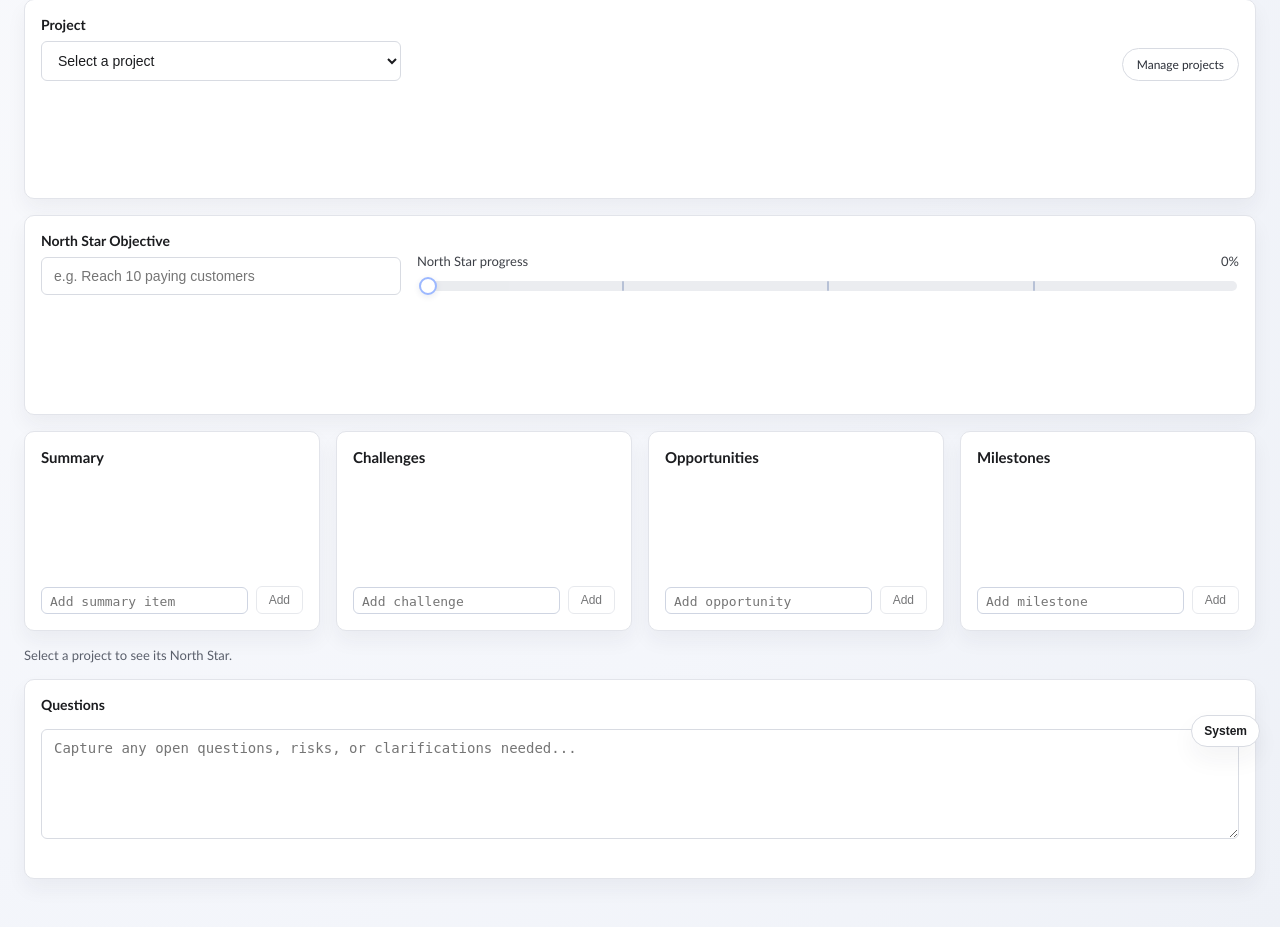
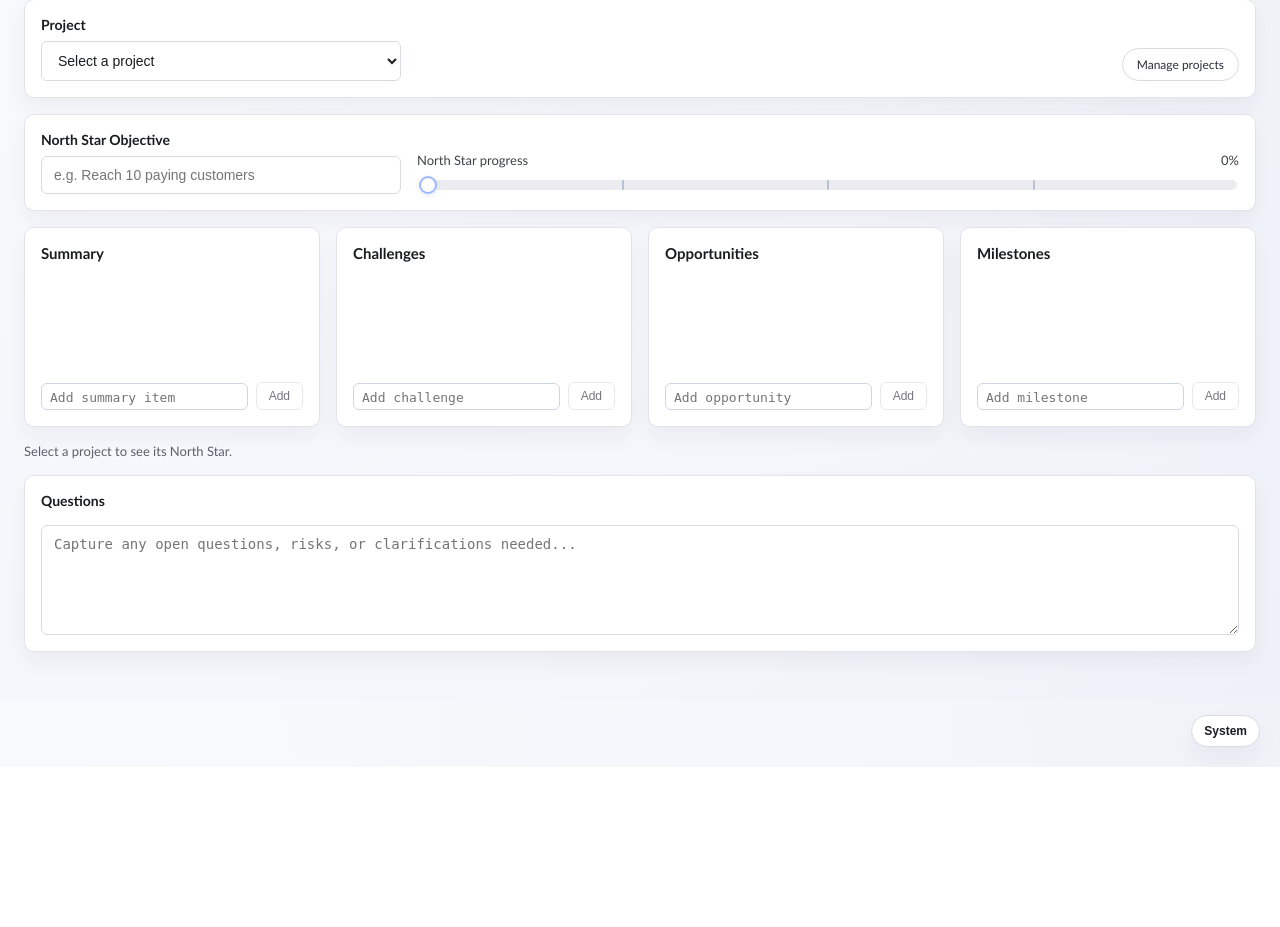
Before and after one commit to gulkily/penelope, a FastAPI app: page / in a window 1280 px wide. Shown: the part 33-960 px from the top of the page. After the commit the page ends 800 px from the top, so only its background shows below. Run offline with FastAPI, Linux system fonts and the light colour scheme; data comes from the database, SQL or seed files in the repository.

Commit message:
style: allow compact cards to auto-size

```diff
--- a/static/css/main.css
+++ b/static/css/main.css
@@ -612,6 +612,10 @@ body {
     min-height: 200px;
   }
 
+  .card-compact {
+    min-height: auto;
+  }
+
   .cards {
     gap: 16px;
   }
```
